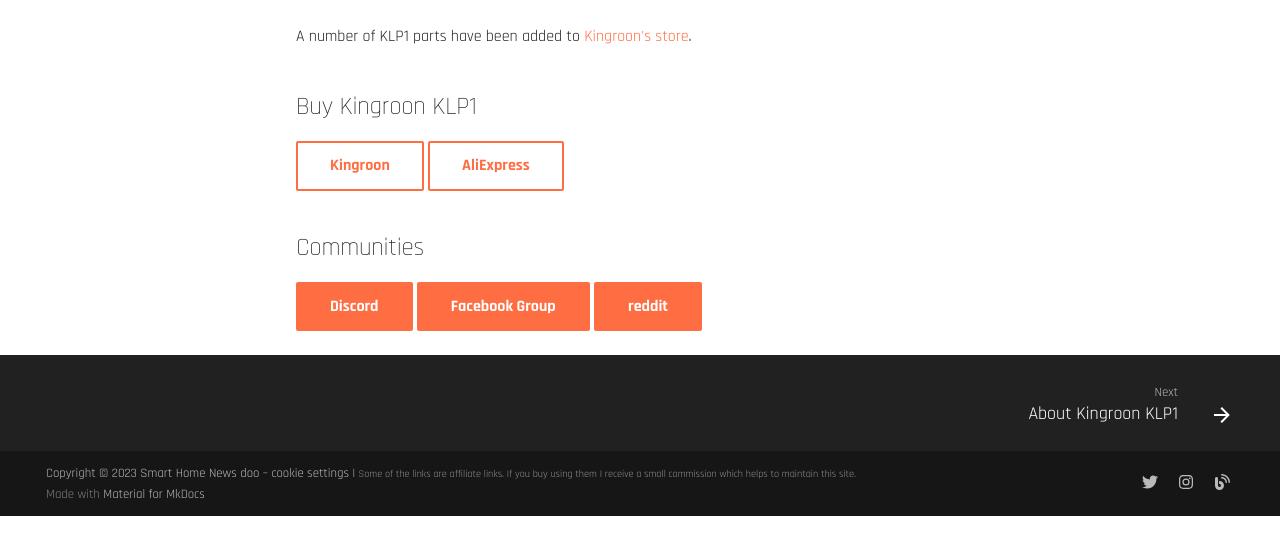
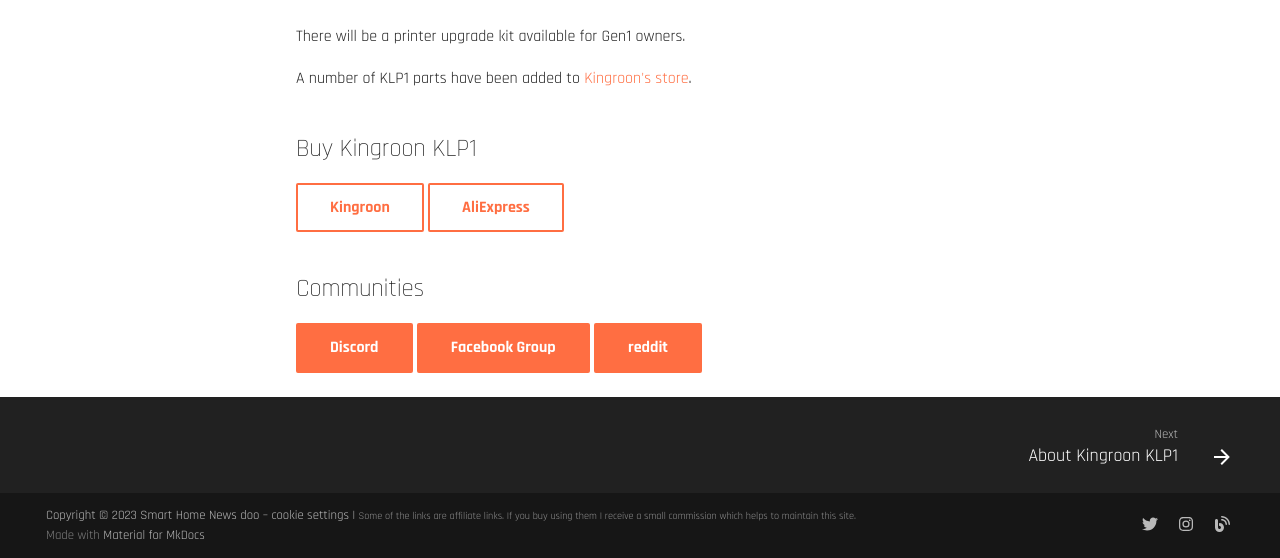
Before and after one commit to blakadder/klp1, an MkDocs documentation site: the page built from docs/index.md, in a window 1280 px wide and 1400 px high, scrolled down 150 px. Shown: the part 842-1400 px from the top of the window. Built offline with MkDocs 1.6.1 and Material for MkDocs 9.7.7, drawn with Linux system fonts in a browser that asks for light colours; comment, search, counter and statistics services are not loaded; before the commit the page ends 1508 px from its top, so only the background shows below that.

Commit message:
add lightbox

```diff
--- a/docs/index.md
+++ b/docs/index.md
@@ -14,6 +14,8 @@
 
 <iframe width="560" height="315" src="https://www.youtube-nocookie.com/embed/K-azYwYpAN8" title="YouTube video player" frameborder="0" allow="accelerometer; autoplay; clipboard-write; encrypted-media; gyroscope; picture-in-picture; web-share" allowfullscreen></iframe>
 
+There will be a printer upgrade kit available for Gen1 owners.
+
 A number of KLP1 parts have been added to [Kingroon's store](https://kingroon.com/collections/kingroon-klp1-3d-printer-replacement-parts-accessories?sca_ref=3869528.BgcwN5Ufox).
 
 ## Buy Kingroon KLP1
--- a/mkdocs.yml
+++ b/mkdocs.yml
@@ -50,6 +50,7 @@
 plugins:
   - search
   - tags
+  - glightbox
   - social:
       cards_layout_options:
         background_color: "#CC5500"
```
